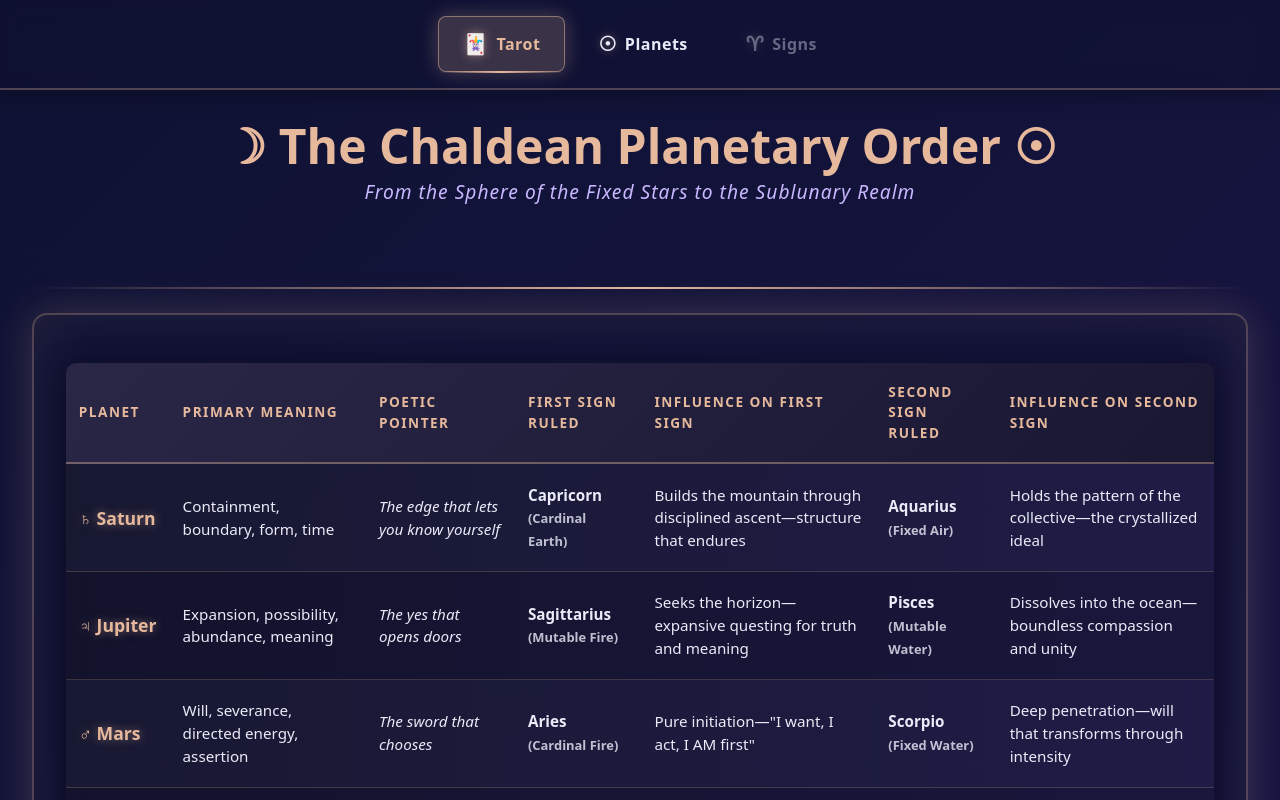
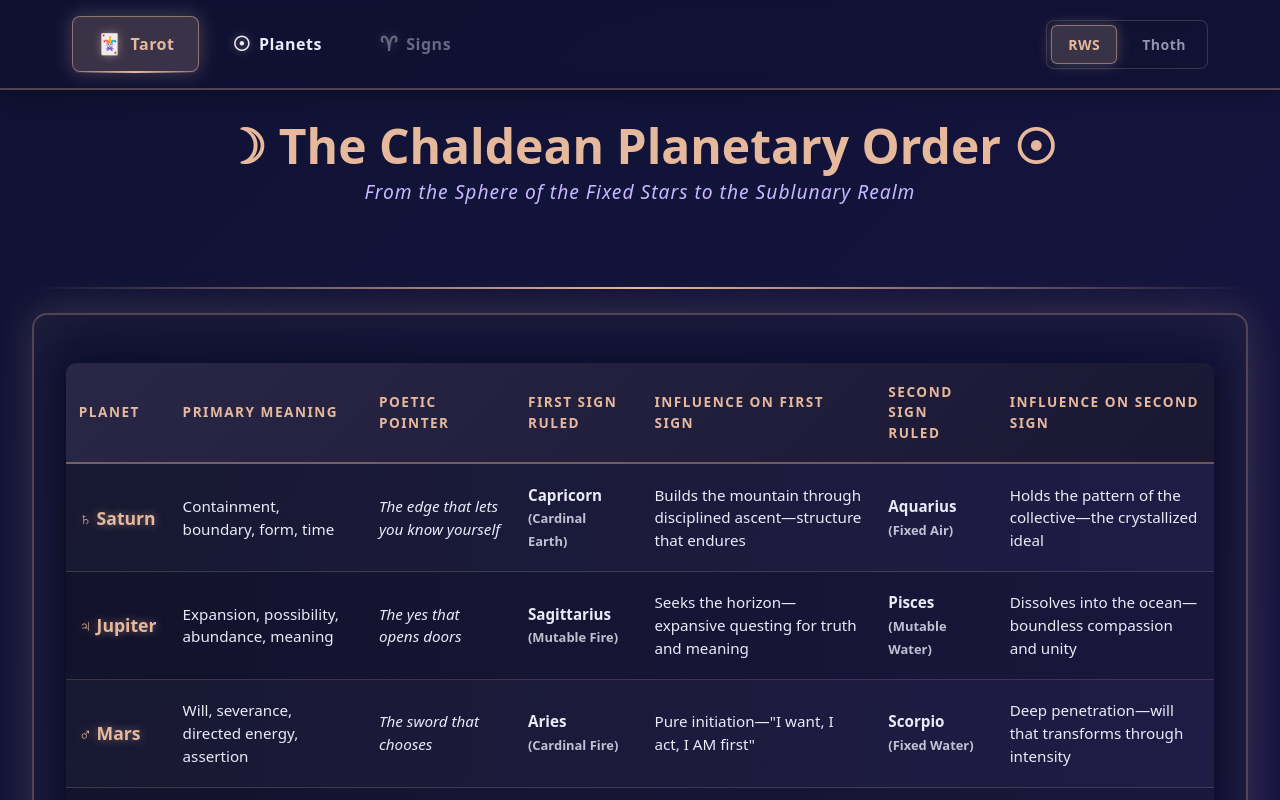
Before and after one commit to dragon-panic/whimsey, a Next.js app: page /planets in a window 1280 px wide. Shown: the top 800 px of the page. Built offline with nearby package versions, Linux system fonts and the light colour scheme.

Commit message:
Add support for Thoth deck

```diff
--- /dev/null
+++ b/app/components/DeckSwitcher.js
@@ -0,0 +1,26 @@
+'use client';
+
+import { useDeck } from '../contexts/DeckContext';
+
+export default function DeckSwitcher() {
+  const { deck, switchDeck } = useDeck();
+
+  return (
+    <div className="deck-switcher">
+      <button
+        onClick={() => switchDeck('rws')}
+        className={`deck-button ${deck === 'rws' ? 'deck-button-active' : ''}`}
+        title="Rider-Waite-Smith deck"
+      >
+        RWS
+      </button>
+      <button
+        onClick={() => switchDeck('thoth')}
+        className={`deck-button ${deck === 'thoth' ? 'deck-button-active' : ''}`}
+        title="Thoth deck"
+      >
+        Thoth
+      </button>
+    </div>
+  );
+}
--- a/app/components/Navigation.js
+++ b/app/components/Navigation.js
@@ -2,6 +2,7 @@
 
 import Link from 'next/link';
 import { usePathname } from 'next/navigation';
+import DeckSwitcher from './DeckSwitcher';
 
 export default function Navigation() {
   const pathname = usePathname();
@@ -22,6 +23,7 @@ export default function Navigation() {
   return (
     <nav className="navigation-bar">
       <div className="nav-container">
+        <div className="nav-links">
           {navItems.map((item) => (
             item.disabled ? (
               <span
@@ -44,6 +46,8 @@ export default function Navigation() {
             )
           ))}
         </div>
+        <DeckSwitcher />
+      </div>
     </nav>
   );
 }
--- /dev/null
+++ b/app/contexts/DeckContext.js
@@ -0,0 +1,45 @@
+'use client';
+
+import { createContext, useContext, useState, useEffect } from 'react';
+
+const DeckContext = createContext();
+
+export function DeckProvider({ children }) {
+  const [deck, setDeck] = useState('rws');
+
+  useEffect(() => {
+    const savedDeck = localStorage.getItem('tarot-deck');
+    if (savedDeck) {
+      setDeck(savedDeck);
+    }
+  }, []);
+
+  const switchDeck = (newDeck) => {
+    setDeck(newDeck);
+    localStorage.setItem('tarot-deck', newDeck);
+
+    if (typeof document !== 'undefined') {
+      document.documentElement.setAttribute('data-deck', newDeck);
+    }
+  };
+
+  useEffect(() => {
+    if (typeof document !== 'undefined') {
+      document.documentElement.setAttribute('data-deck', deck);
+    }
+  }, [deck]);
+
+  return (
+    <DeckContext.Provider value={{ deck, switchDeck }}>
+      {children}
+    </DeckContext.Provider>
+  );
+}
+
+export function useDeck() {
+  const context = useContext(DeckContext);
+  if (context === undefined) {
+    throw new Error('useDeck must be used within a DeckProvider');
+  }
+  return context;
+}
--- a/app/globals.css
+++ b/app/globals.css
@@ -75,7 +75,13 @@ body {
   display: flex;
   gap: 0.5rem;
   padding: 1rem 2rem;
-  justify-content: center;
+  justify-content: space-between;
+  align-items: center;
+}
+
+.nav-links {
+  display: flex;
+  gap: 0.5rem;
   align-items: center;
 }
 
@@ -272,6 +278,11 @@ body {
   .nav-container {
     padding: 1rem;
     gap: 0.25rem;
+    flex-direction: column;
+  }
+
+  .nav-links {
+    gap: 0.25rem;
   }
 
   .nav-link {
@@ -292,3 +303,41 @@ body {
     padding: 0.6rem 0.4rem;
   }
 }
+
+/* Deck Switcher Styles */
+.deck-switcher {
+  display: flex;
+  gap: 0.5rem;
+  background: rgba(var(--color-dark), 0.5);
+  padding: 0.25rem;
+  border-radius: 0.5rem;
+  border: 1px solid rgba(var(--color-accent), 0.2);
+}
+
+.deck-button {
+  padding: 0.5rem 1rem;
+  border-radius: 0.375rem;
+  font-weight: 600;
+  font-size: 0.875rem;
+  letter-spacing: 0.5px;
+  transition: all 0.3s ease;
+  color: rgb(var(--color-light));
+  background: transparent;
+  border: 1px solid transparent;
+  cursor: pointer;
+  opacity: 0.6;
+}
+
+.deck-button:hover {
+  opacity: 1;
+  background: rgba(var(--color-accent), 0.1);
+  border-color: rgba(var(--color-accent), 0.2);
+}
+
+.deck-button-active {
+  opacity: 1;
+  background: rgba(var(--color-accent), 0.2);
+  border-color: rgba(var(--color-accent), 0.5);
+  color: rgb(var(--color-accent));
+  box-shadow: 0 0 15px rgba(var(--color-accent), 0.3);
+}
--- a/app/layout.js
+++ b/app/layout.js
@@ -1,5 +1,6 @@
 import './globals.css';
 import Navigation from './components/Navigation';
+import { DeckProvider } from './contexts/DeckContext';
 
 export const metadata = {
   title: 'Whimsey Tarot - Golden Dawn Study',
@@ -10,8 +11,10 @@ export default function RootLayout({ children }) {
   return (
     <html lang="en">
       <body>
-        <Navigation />
-        {children}
+        <DeckProvider>
+          <Navigation />
+          {children}
+        </DeckProvider>
       </body>
     </html>
   );
--- a/app/tarot-sprites.css
+++ b/app/tarot-sprites.css
@@ -3,6 +3,11 @@
   height: 208px;
   background-image: url('../public/tarot-cards.jpg');
   background-repeat: no-repeat;
+  transition: background-image 0.3s ease;
+}
+
+html[data-deck="thoth"] .tarot-card {
+  background-image: url('../public/tarot-cards-thoth.png');
 }
 
 /* Major Arcana - Row 0 */
--- a/app/tarot-sprites.module.scss
+++ b/app/tarot-sprites.module.scss
@@ -19,6 +19,11 @@ $cards-per-row: 13;
   background-repeat: no-repeat;
   transform: scale(1.5);
   transform-origin: center;
+  transition: background-image 0.3s ease;
+}
+
+:global(html[data-deck="thoth"]) .tarot-card {
+  background-image: url('../public/tarot-cards-thoth.png');
 }
 
 // Function to calculate position from index
--- a/app/tarot-sprites.scss
+++ b/app/tarot-sprites.scss
@@ -17,6 +17,11 @@ $row-pentacles: $card-height * 5;
   height: $card-height;
   background-image: url('../public/tarot-cards.jpg');
   background-repeat: no-repeat;
+  transition: background-image 0.3s ease;
+}
+
+html[data-deck="thoth"] .tarot-card {
+  background-image: url('../public/tarot-cards-thoth.png');
 }
 
 // Function to calculate x position
```
Also changed, not shown: 1 other file (tests, documents, lock files or other folders). Lines whose indentation alone changed are shown as unchanged.
